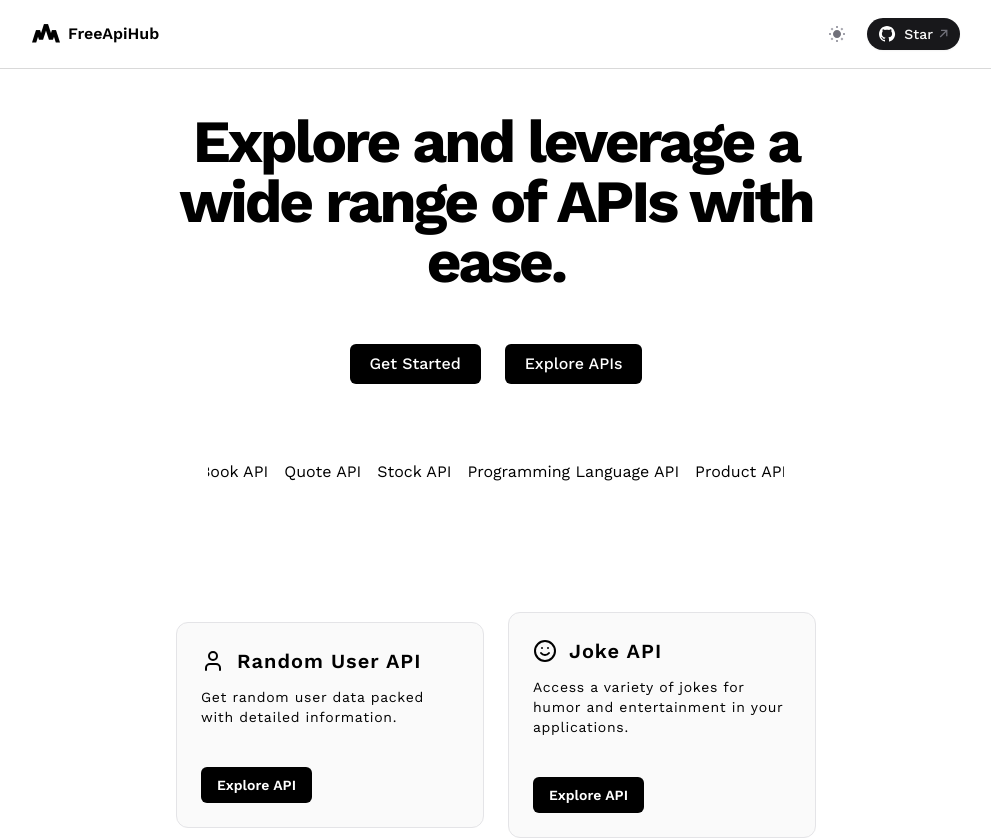
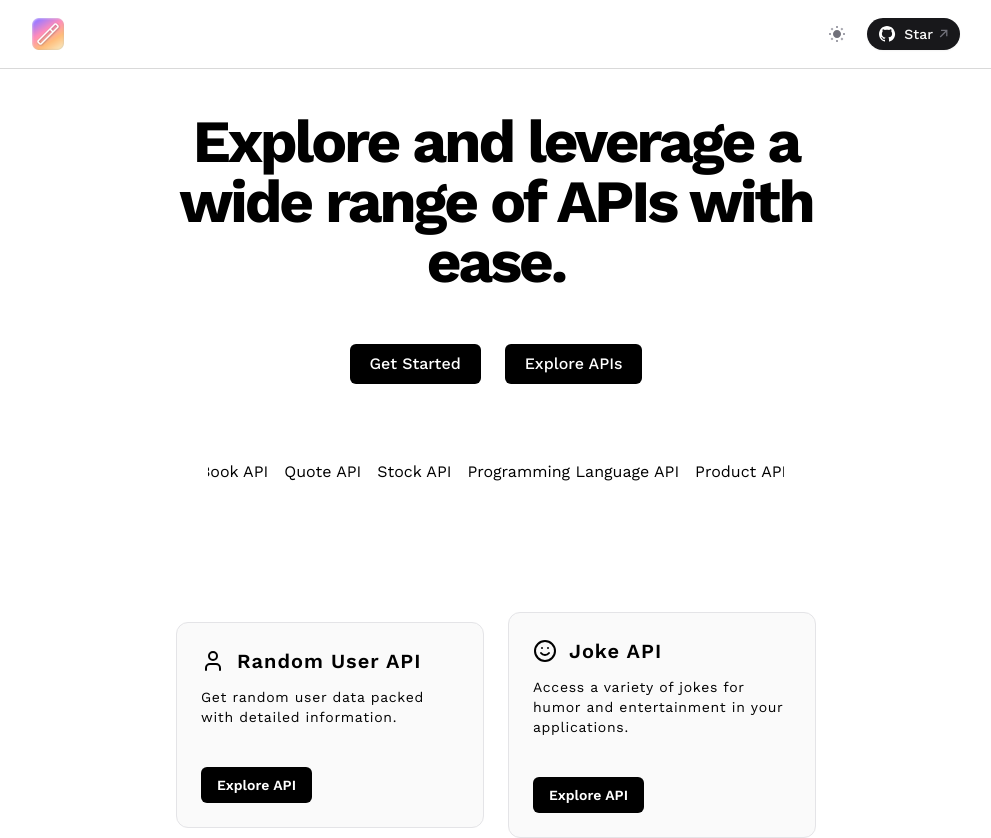
Before and after one commit to rehan-adi/FreeApiHub, a Next.js app in the folder apps/freeapihub-docs/: page / in a window 1280 px wide. Shown: the top 838 px of the page, without its empty margins (144-1135 px from the left). Built offline with nearby package versions, Linux system fonts and the light colour scheme.

Commit message:
Change Icon

```diff
--- a/apps/freeapihub-docs/components/Navbar.tsx
+++ b/apps/freeapihub-docs/components/Navbar.tsx
@@ -6,20 +6,8 @@ const Navbar = () => {
   return (
     <>
       <nav className="py-4 flex justify-between fixed top-0 z-50 w-full border-b dark:border-white dark:border-opacity-10 border-black border-opacity-15 backdrop-blur items-center md:px-44 px-5">
-        <span className="flex justify-between text-black dark:text-white md:text-base text-sm font-semibold items-center">
-          <svg
-            fill="currentColor"
-            className="h-7 w-7 mr-2 inline-block"
-            viewBox="-100 -100 200 200"
-          >
-            <path d="M70 60L42-27h30l28 87z"></path>
-            <path d="M20.42 40.054L42-27h30L50.42 40.054z"></path>
-            <path d="M20.42 40.054L-15-70h30L50.42 40.054z"></path>
-            <path d="M-50.42 40.054L-15-70h30L-20.42 40.054z"></path>
-            <path d="M-50.42 40.054L-72-27h30l21.58 67.054z"></path>
-            <path d="M-100 60l28-87h30l-28 87z"></path>
-          </svg>
-          FreeApiHub
+        <span className="">
+          <img src="/images/icon.png" className="md:w-8 w-7 md:h-8 h-7" alt="Logo" />
         </span>
         <div className="flex justify-between items-center gap-3">
           <ThemeToggle />
```
Also changed, not shown: apps/freeapihub-docs/public/images/icon.png (added).
